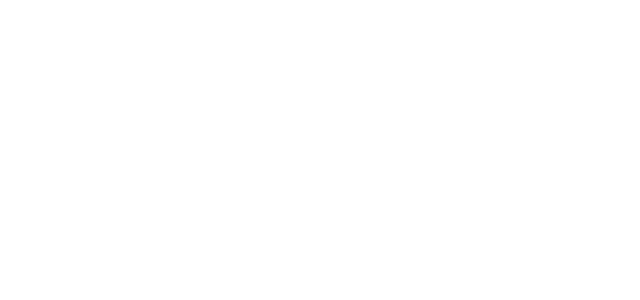
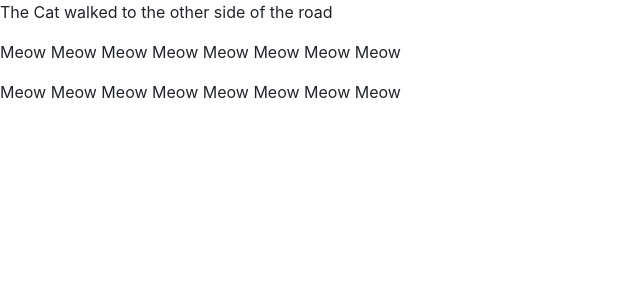
Before and after one commit to AlexKman/FenderLanding, a React (Create React App) app: page /contact in a window 1280 px wide. Shown: the top 300 px of the page, without its empty margins (0-640 px from the left). Built offline with nearby package versions, Linux system fonts and the light colour scheme.

Commit message:
Added basic routing for a home page, contact form and a 404 for non matching urls

```diff
--- a/src/App.js
+++ b/src/App.js
@@ -1,12 +1,21 @@
 import React, { Component } from "react";
 import { BrowserRouter as Router, Route, Switch } from "react-router-dom";
 import "./App.css";
+import { Home } from "./Home";
+import { Contact } from "./Contact";
+import { NoMatch } from "./NoMatch";
 
 class App extends Component {
   render() {
     return (
       <React.Fragment>
-        <Router></Router>
+        <Router>
+          <Switch>
+            <Route exact path="/" component={Home}></Route>
+            <Route exact path="/contact" component={Contact}></Route>
+            <Route path="*" component={NoMatch}></Route>
+          </Switch>
+        </Router>
       </React.Fragment>
     );
   }
--- a/src/Contact.js
+++ b/src/Contact.js
@@ -0,0 +1,9 @@
+import React from "react";
+
+export const Contact = () => (
+  <div>
+    <p>The Cat walked to the other side of the road</p>
+    <p>Meow Meow Meow Meow Meow Meow Meow Meow </p>
+    <p>Meow Meow Meow Meow Meow Meow Meow Meow </p>
+  </div>
+);
--- a/src/Home.js
+++ b/src/Home.js
@@ -0,0 +1,8 @@
+import React from "react";
+
+export const Home = () => (
+  <div>
+    <p>The Cat walked to the other side of the road</p>
+    <p>Meow Meow Meow Meow Meow Meow Meow Meow </p>
+  </div>
+);
--- a/src/NoMatch.js
+++ b/src/NoMatch.js
@@ -0,0 +1,7 @@
+import React from "react";
+
+export const NoMatch = () => (
+  <div>
+    <h2>No Match Found here!</h2>
+  </div>
+);
```
